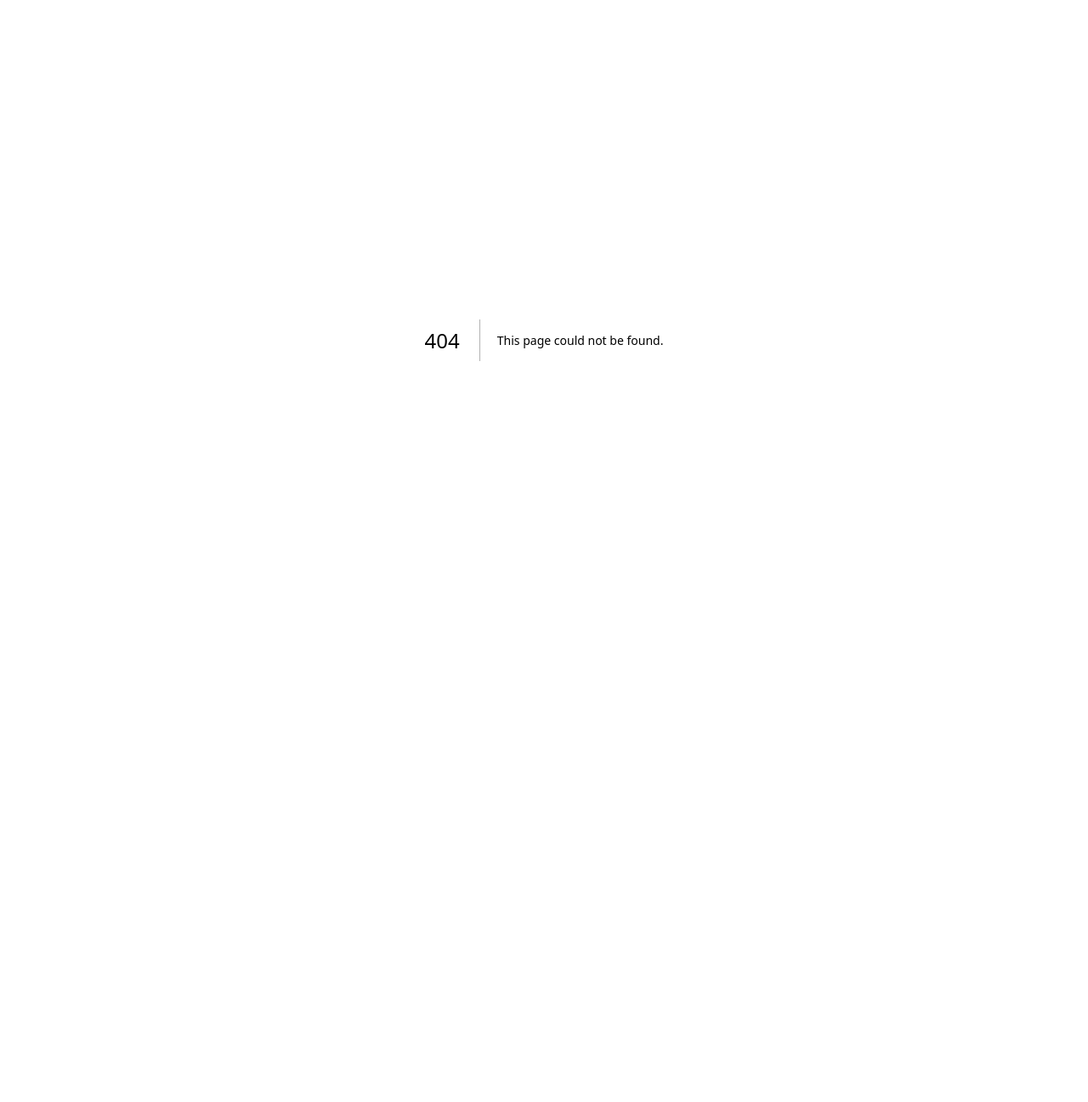
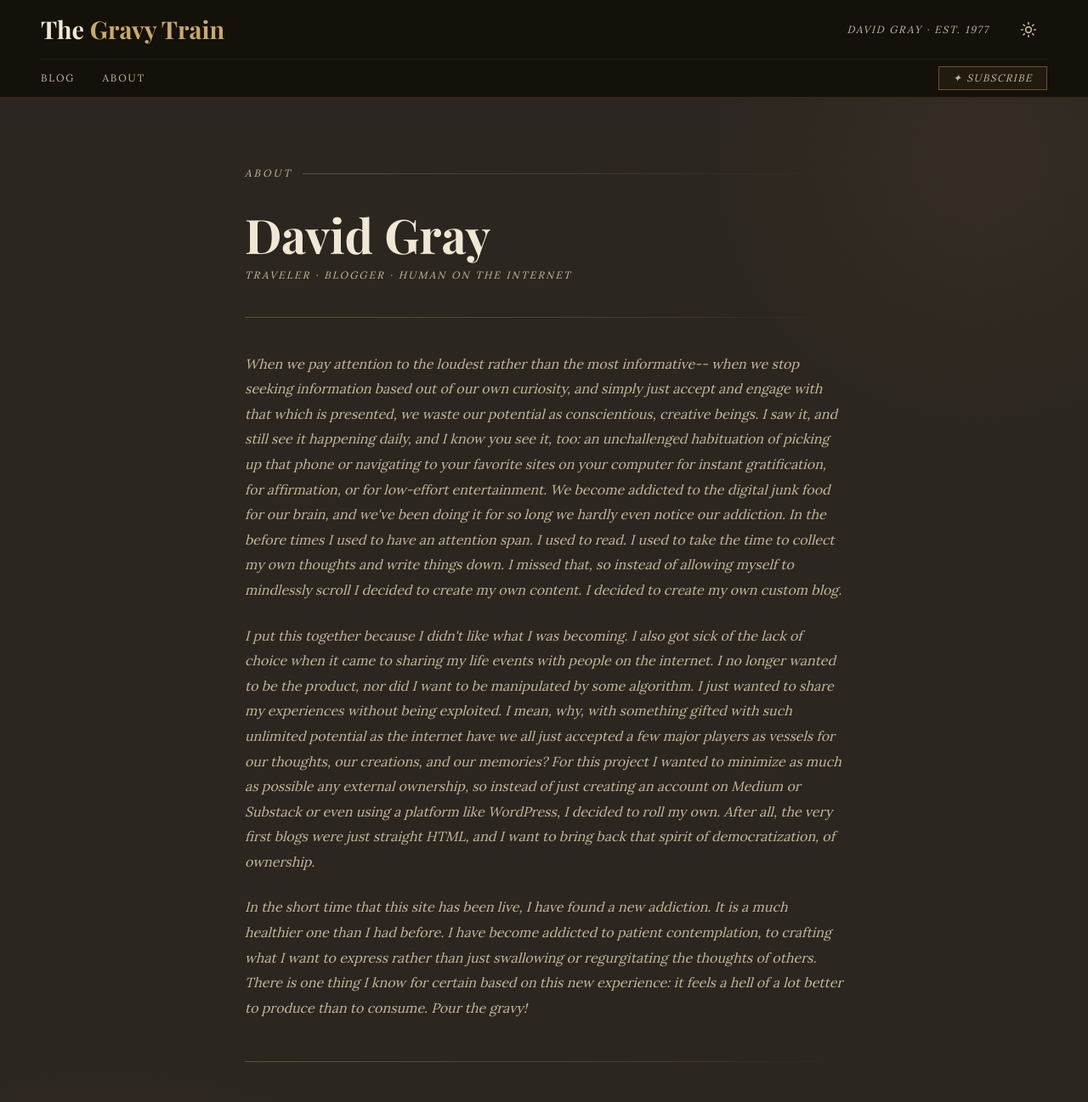
Before and after one commit to dogray7722/gravy_train, a Next.js app: page /about in a window 1280 px wide. Before the commit this address had no page. Shown: the top 1297 px of the page at 85% size. Before the commit the page ends 800 px from the top, so only its background shows below. Built offline with nearby package versions, Linux system fonts and the light colour scheme; a web font is replaced by a local one.

Commit message:
builds out about page

```diff
--- /dev/null
+++ b/app/about/AboutLayout.tsx
@@ -0,0 +1,125 @@
+"use client";
+
+import Link from "next/link";
+import BlogHeader from "@/app/components/blog/BlogHeader";
+
+export default function AboutLayout() {
+  return (
+    <div
+      className="min-h-screen bg-ink-bg text-ink-text [font-family:var(--font-lora)]"
+      style={{ backgroundImage: "var(--ink-page-gradient)" }}
+    >
+      <BlogHeader
+        sidebarOpen={false}
+        onToggleSidebar={() => {}}
+        archiveYears={[]}
+        activeArchive={null}
+        onArchiveChange={() => {}}
+        hideSidebar
+        hideArchive
+      />
+
+      <main
+        id="main-content"
+        className="max-w-3xl mx-auto px-4 sm:px-8 py-12 sm:py-20 animate-[fadeUp_0.6s_ease_both]"
+      >
+        {/* Section label */}
+        <p className="flex items-center gap-3 text-[0.75rem] tracking-[0.25em] uppercase text-ink-warm italic mb-8 after:content-[''] after:flex-1 after:h-px after:bg-linear-to-r after:from-(--ink-decor-line-strong) after:to-transparent">
+          About
+        </p>
+
+        {/* Name & tagline */}
+        <h1 className="[font-family:var(--font-playfair)] text-[clamp(2.2rem,5vw,3.5rem)] font-bold text-ink-text leading-[1.1] mb-2">
+          David Gray
+        </h1>
+        <p className="text-[0.75rem] tracking-[0.18em] uppercase text-ink-warm italic mb-10">
+          Traveler · Blogger · Human on the Internet
+        </p>
+
+        <div className="h-px bg-linear-to-r from-(--ink-decor-line-strong) via-(--ink-decor-line) to-transparent mb-10" />
+
+        {/* Lorem ipsum body copy */}
+        <div className="space-y-6 text-ink-warm leading-[1.85] text-base italic">
+          <p>
+            When we pay attention to the loudest rather than the most
+            informative-- when we stop seeking information based out of our own
+            curiosity, and simply just accept and engage with that which is
+            presented, we waste our potential as conscientious, creative beings.
+            I saw it, and still see it happening daily, and I know you see it,
+            too: an unchallenged habituation of picking up that phone or
+            navigating to your favorite sites on your computer for instant
+            gratification, for affirmation, or for low-effort entertainment. We
+            become addicted to the digital junk food for our brain, and
+            we&apos;ve been doing it for so long we hardly even notice our
+            addiction. In the before times I used to have an attention span. I
+            used to read. I used to take the time to collect my own thoughts and
+            write things down. I missed that, so instead of allowing myself to
+            mindlessly scroll I decided to create my own content. I decided to
+            create my own custom blog.
+          </p>
+          <p>
+            I put this together because I didn&apos;t like what I was becoming.
+            I also got sick of the lack of choice when it came to sharing my
+            life events with people on the internet. I no longer wanted to be
+            the product, nor did I want to be manipulated by some algorithm. I
+            just wanted to share my experiences without being exploited. I mean,
+            why, with something gifted with such unlimited potential as the
+            internet have we all just accepted a few major players as vessels
+            for our thoughts, our creations, and our memories? For this project
+            I wanted to minimize as much as possible any external ownership, so
+            instead of just creating an account on Medium or Substack or even
+            using a platform like WordPress, I decided to roll my own. After
+            all, the very first blogs were just straight HTML, and I want to
+            bring back that spirit of democratization, of ownership.
+          </p>
+          <p>
+            In the short time that this site has been live, I have found a new
+            addiction. It is a much healthier one than I had before. I have
+            become addicted to patient contemplation, to crafting what I want to
+            express rather than just swallowing or regurgitating the thoughts of
+            others. There is one thing I know for certain based on this new
+            experience: it feels a hell of a lot better to produce than to
+            consume. Pour the gravy!
+          </p>
+        </div>
+
+        <div className="h-px bg-linear-to-r from-(--ink-decor-line-strong) via-(--ink-decor-line) to-transparent my-12" />
+
+        {/* Subscribe CTA */}
+        <div className="border border-(--ink-border-mid) p-6 sm:p-10 bg-(--ink-surface-cta)">
+          <p className="text-[0.75rem] tracking-[0.22em] uppercase text-ink-warm italic mb-3">
+            Stay in the loop
+          </p>
+          <h2 className="[font-family:var(--font-playfair)] text-2xl sm:text-3xl font-bold text-ink-text leading-tight mb-4">
+            Get new posts delivered to your inbox.
+          </h2>
+          <p className="text-ink-warm italic leading-[1.8] mb-6 text-base">
+            My thoughts. My media. Your eyeballs.
+          </p>
+          <Link
+            href="/#subscribe"
+            className="inline-flex items-center gap-2 px-5 py-2.5 border border-(--ink-border-subscribe) bg-(--ink-surface-subscribe) text-ink-warm text-[0.75rem] italic tracking-[0.12em] uppercase transition-colors hover:bg-(--ink-surface-subscribe-hover) hover:border-ink-warm hover:text-ink-text"
+          >
+            <span aria-hidden="true">✦</span> Subscribe
+          </Link>
+        </div>
+
+        {/* Back to blog */}
+        <div className="mt-12 pt-8 border-t border-(--ink-border-subtle)">
+          <Link
+            href="/blog"
+            className="text-[0.75rem] tracking-[0.16em] uppercase text-ink-warm hover:text-ink-text transition-colors"
+          >
+            ← Back to the blog
+          </Link>
+        </div>
+      </main>
+
+      <footer className="border-t border-(--ink-border-soft) py-10 px-8 text-center">
+        <p className="text-[0.75rem] text-ink-muted tracking-[0.12em] italic">
+          The Gravy Train · Est. 2026
+        </p>
+      </footer>
+    </div>
+  );
+}
--- /dev/null
+++ b/app/about/page.tsx
@@ -0,0 +1,11 @@
+import type { Metadata } from "next";
+import AboutLayout from "./AboutLayout";
+
+export const metadata: Metadata = {
+  title: "About | The Gravy Train",
+  description: "About David Gray — writer, traveler, cyclist.",
+};
+
+export default function AboutPage() {
+  return <AboutLayout />;
+}
--- a/app/components/blog/BlogHeader.tsx
+++ b/app/components/blog/BlogHeader.tsx
@@ -12,6 +12,8 @@ interface Props {
   archiveYears: ArchiveYear[];
   activeArchive: ActiveArchive | null;
   onArchiveChange: (archive: ActiveArchive | null) => void;
+  hideSidebar?: boolean;
+  hideArchive?: boolean;
 }
 
 export default function BlogHeader({
@@ -19,7 +21,9 @@ export default function BlogHeader({
   onToggleSidebar,
   archiveYears,
   activeArchive,
-  onArchiveChange
+  onArchiveChange,
+  hideSidebar = false,
+  hideArchive = false,
 }: Props) {
   return (
     <header className="bg-(--ink-overlay-header) backdrop-blur-md border-b border-(--ink-border-strong) px-4 sm:px-8 lg:px-12 sticky top-0 z-50">
@@ -37,6 +41,7 @@ export default function BlogHeader({
             David Gray · Est. 1977
           </span>
           <ThemeToggle />
+          {!hideSidebar && (
             <button
               onClick={onToggleSidebar}
               className="w-11 h-11 flex items-center justify-center text-ink-warm hover:text-ink-text transition-colors cursor-pointer focus-visible:outline-none focus-visible:ring-2 focus-visible:ring-ink-gold focus-visible:ring-offset-2 focus-visible:ring-offset-ink-dark"
@@ -48,6 +53,7 @@ export default function BlogHeader({
                 <PanelLeft size={20} />
               )}
             </button>
+          )}
         </div>
       </div>
 
@@ -61,11 +67,13 @@ export default function BlogHeader({
           Blog
         </Link>
 
+        {!hideArchive && (
           <ArchiveDropdown
             archiveYears={archiveYears}
             activeArchive={activeArchive}
             onArchiveChange={onArchiveChange}
           />
+        )}
 
         <Link
           href="/about"
--- a/app/page.tsx
+++ b/app/page.tsx
@@ -45,14 +45,17 @@ export default function LandingInk() {
       <div className="w-20 h-px bg-linear-to-r from-transparent via-ink-gold-dim to-transparent my-7 mx-auto" />
 
       <p className="text-base italic text-ink-warm text-center max-w-100 leading-[1.8] m-0 animate-[fadeUp_1s_ease_0.2s_both]">
-        Taking back my life history from the cess pool that is social media.
+        Taking back my digital life from the cess pool that is social media.
         What I create here is from my own mind and my own experience. Everything
-        I build here, I own.
+        I build here, is mine, and mine alone.
       </p>
 
       <div className="w-20 h-px bg-linear-to-r from-transparent via-ink-gold-dim to-transparent my-7 mx-auto" />
 
-      <div id="subscribe" className="flex flex-col items-center gap-5 w-full max-w-95 animate-[fadeUp_1s_ease_0.35s_both]">
+      <div
+        id="subscribe"
+        className="flex flex-col items-center gap-5 w-full max-w-95 animate-[fadeUp_1s_ease_0.35s_both]"
+      >
         {status === "success" || status === "duplicate" ? (
           <p className="italic text-ink-warm text-[0.9rem] text-center">
             <span aria-hidden="true">✦</span>{" "}
@@ -71,7 +74,7 @@ export default function LandingInk() {
                 const res = await fetch("/api/subscribe", {
                   method: "POST",
                   headers: { "Content-Type": "application/json" },
-                  body: JSON.stringify({ email }),
+                  body: JSON.stringify({ email })
                 });
                 const data = await res.json();
                 if (!res.ok) {
@@ -111,7 +114,9 @@ export default function LandingInk() {
               </button>
             </div>
             {status === "error" && (
-              <p className="text-red-400 text-[0.8rem] text-center">{errorMsg}</p>
+              <p className="text-red-400 text-[0.8rem] text-center">
+                {errorMsg}
+              </p>
             )}
           </form>
         )}
--- a/content/posts/bear-creek-part-two.mdx
+++ b/content/posts/bear-creek-part-two.mdx
@@ -1,6 +1,6 @@
 Here is the second half of a ride I took down the Bear Creek Trail back in February 2026. For the first music track of this video I searched around for something that matched the wasteland vibe I felt when riding past all of this crusty-ass brown grass and all these sad looking trees. This cheesy industrial goth track seemed to match the mood.
 
-Notwithstanding the dumpster fire weather you see here, I have to give credit where credit is due with respect to the improvements that have been made to this path over the years. Since 2016 the City of Lakewood has put to good use some $3.8 million in proceeds from federal funds and Colorado Lottery tickets, as can be seen by these nice bridges and underpasses.
+Notwithstanding the dumpster fire weather you see here, I have to give credit where credit is due with respect to the improvements that have been made to this path over the years. Since 2016 the City of Lakewood and other municipalities that share the trail have put to good use some $3.8 million in proceeds from federal funds and Colorado Lottery tickets, as can be seen by these nice bridges and underpasses.
 
 ---
 
--- a/content/posts/bear-creek-trail.mdx
+++ b/content/posts/bear-creek-trail.mdx
@@ -1,4 +1,4 @@
-I shouldn't even be able to ride down this trail at this time of year. There should be a snowdrift, or it should be too slushy to cruise around here without a fat tire setup. At the bare minimum it should at least be too fucking cold for me to be out here.
+I shouldn't even be able to ride down this trail at this time of year. There should be a snowdrift, or it should be too slushy to cruise around here without a fat tire setup. At the bare minimum it should at least be too fucking cold for me to want to be out here.
 
 But alas, here we are in the driest, warmest Colorado winter on record. Thanks, Exxon bros. On the one hand, I'm thankful for the opportunity to cycle this early in the season, but I know what this is going to mean for the summer-- water restrictions, and smoky skies. And every local meteorologist will be bitching about the conditions without so much as a mention of the true root cause-- climate change. And you'll know why they're so tight-lipped, once you see how many ad spots the Colorado Oil and Gas Industry have bought on their networks. Sigh, guess I should just make lemonade out of these lemons. Hell, maybe I'll be able to grow a fucking lemon TREE here pretty soon.
 
```
Lines whose indentation alone changed are shown as unchanged.
